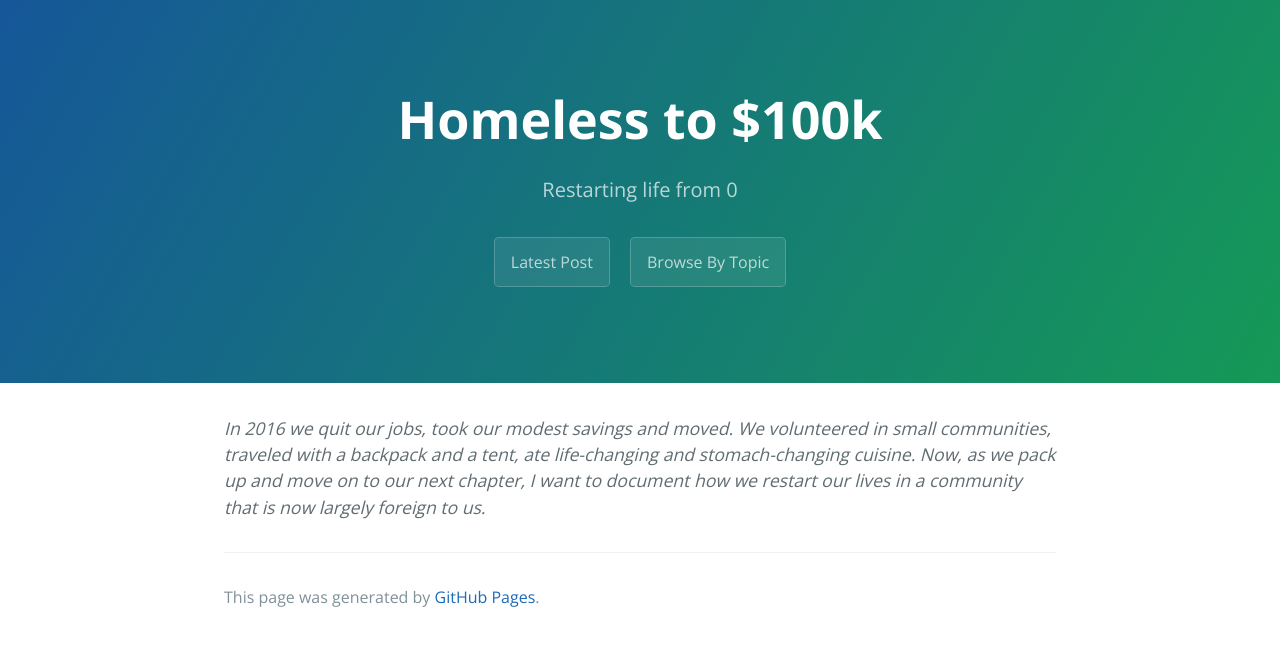
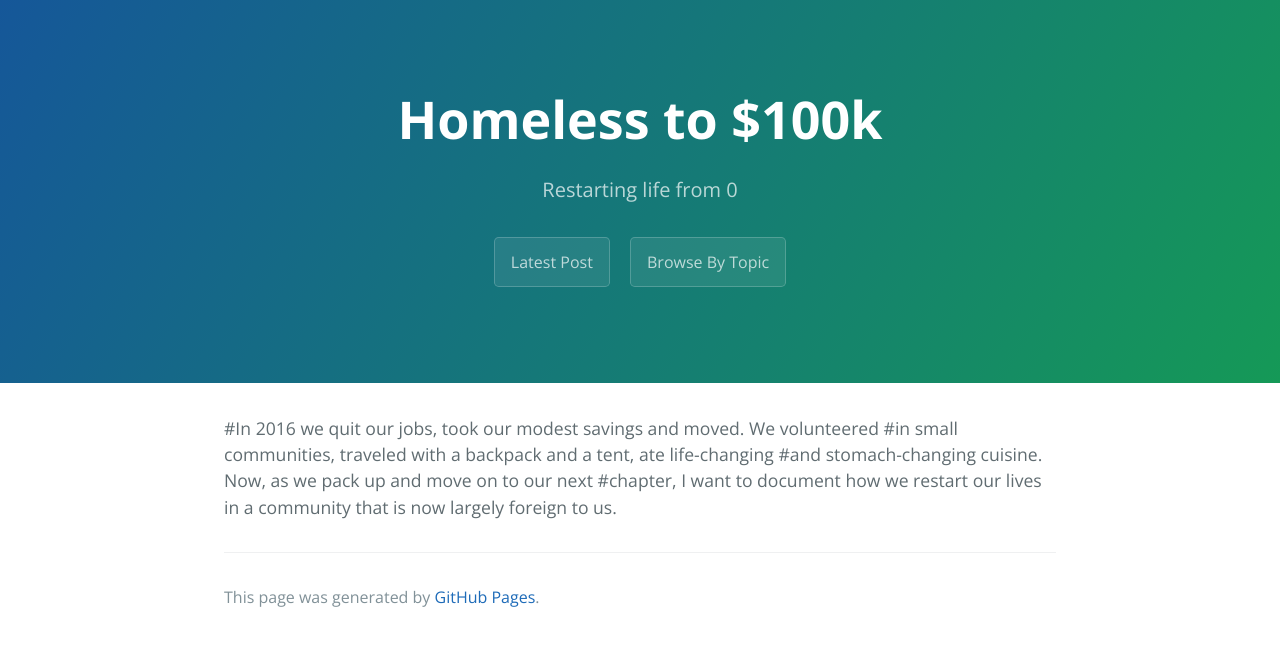
Before and after one commit to homelessto100k/homelessto100k.github.io, a Jekyll site: the page built from index.md, in a window 1280 px wide. Shown: the top 646 px of the page. Built offline with Jekyll 4.4.1, drawn with Linux system fonts in a browser that asks for light colours.

```diff
--- a/index.md
+++ b/index.md
@@ -1,7 +1,7 @@
 ---
 layout: default
 ---
-*In 2016 we quit our jobs, took our modest savings and moved. We volunteered
-in small communities, traveled with a backpack and a tent, ate life-changing
-and stomach-changing cuisine. Now, as we pack up and move on to our next
-chapter, I want to document how we restart our lives in a community that is now largely foreign to us.*
+#In 2016 we quit our jobs, took our modest savings and moved. We volunteered
+#in small communities, traveled with a backpack and a tent, ate life-changing
+#and stomach-changing cuisine. Now, as we pack up and move on to our next
+#chapter, I want to document how we restart our lives in a community that is now largely foreign to us.
```
